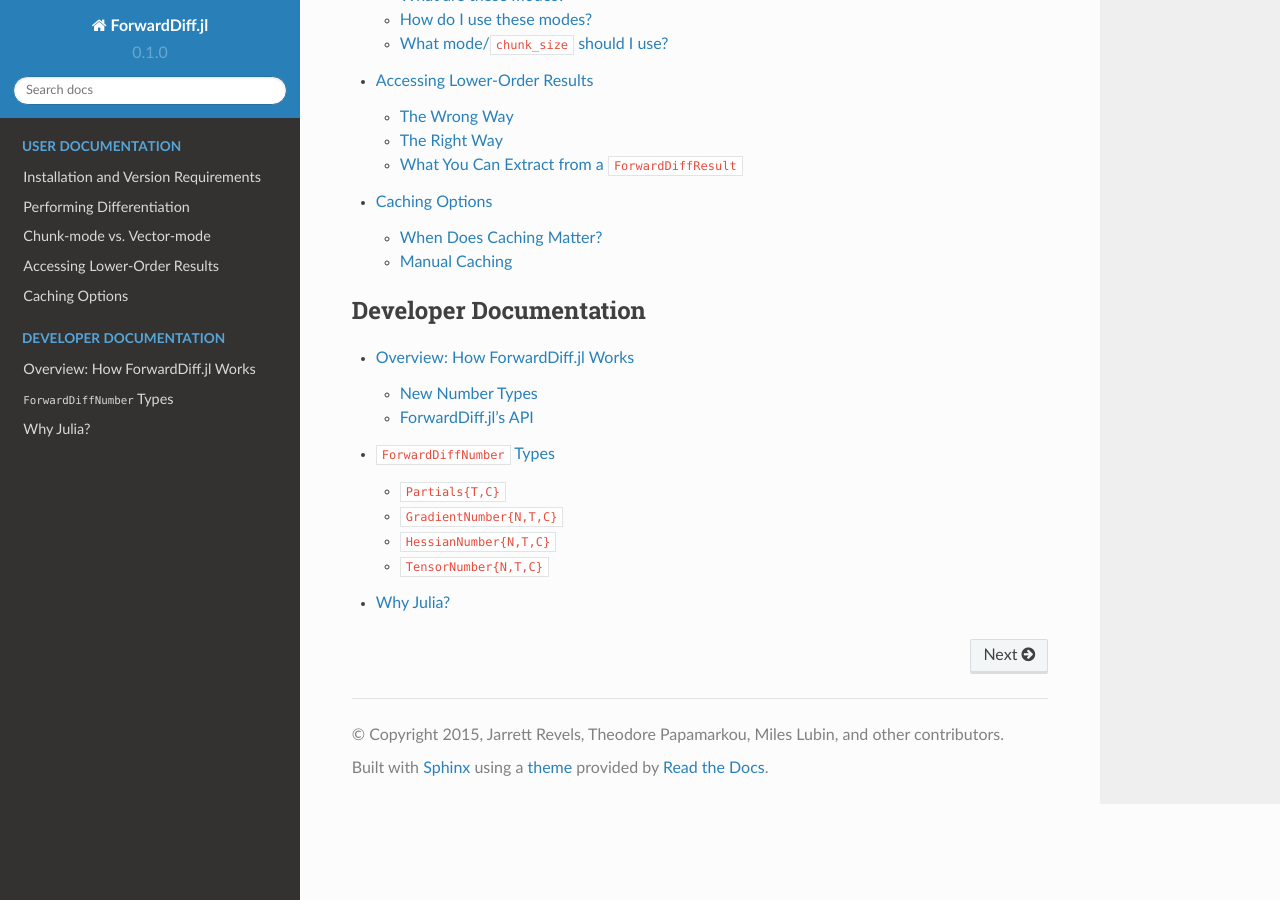
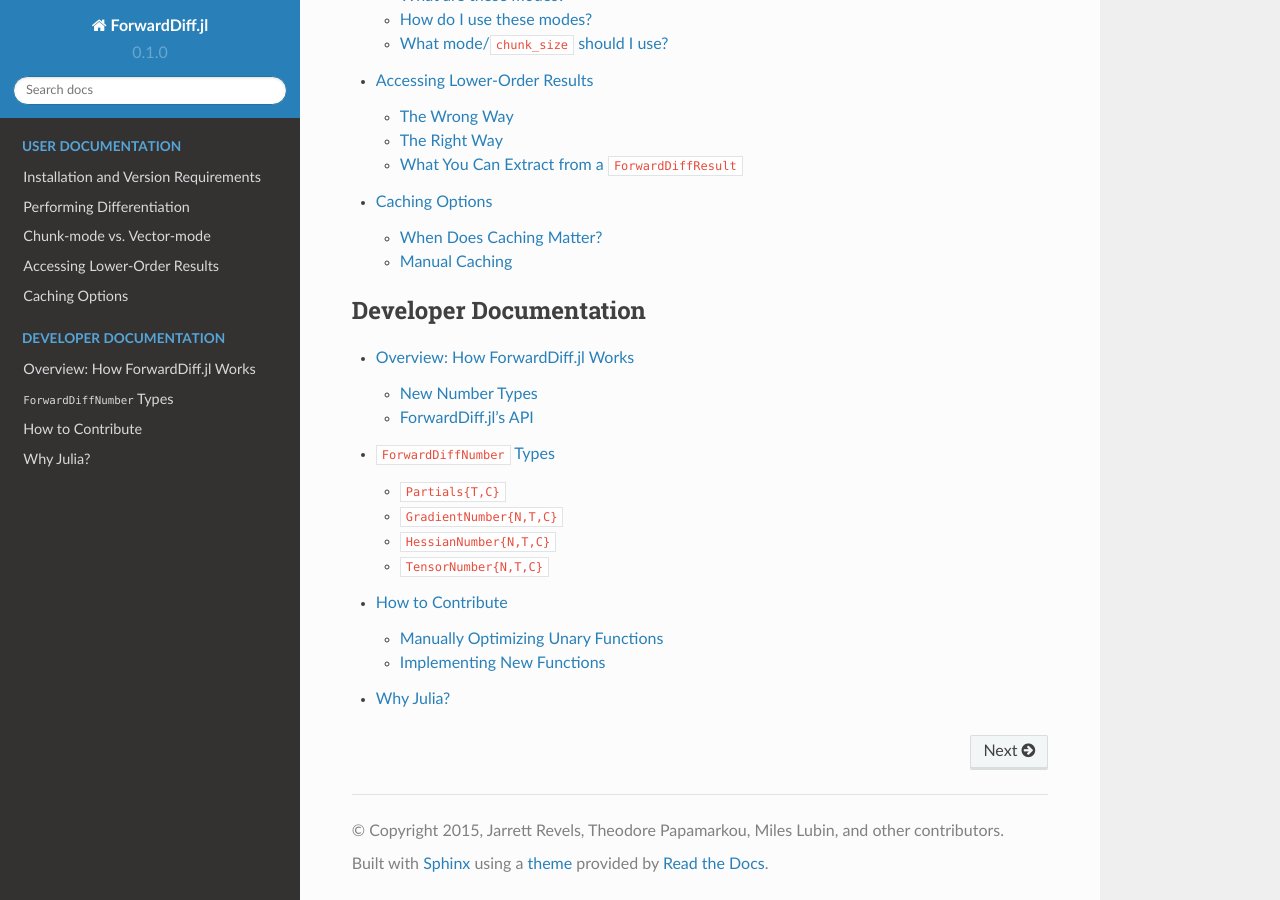
Before and after one commit to JuliaDiff/ForwardDiff.jl, a Sphinx documentation site: the page built from docs/source/index.rst, in a window 1280 px wide and 900 px high, scrolled down 788 px. Built offline with Sphinx 7.4.7 and the Read the Docs theme 2.0.0, drawn with Linux system fonts in a browser that asks for light colours; some of the changed lines change nothing that is shown.

Commit message:
stubbed out contribution guide

```diff
--- /dev/null
+++ b/docs/source/contributing.rst
@@ -0,0 +1,29 @@
+How to Contribute
+=================
+
+There are a few fairly easy ways for newcomers to substantially improve ForwardDiff.jl. They all revolve around **writing functions for the** ``ForwardDiffNumber`` **types**. This section provides brief tutorials on how to make these contributions.
+
+If you're not used to using GitHub, here's the workflow you should use:
+
+1. Fork ForwardDiff.jl
+2. Make a new branch on your fork, named after whatever changes you'll be making
+3. Apply your code changes to the branch on your fork
+4. When you're done, submit a PR to ForwardDiff.jl to merge your fork into ForwardDiff.jl's master branch.
+
+Manually Optimizing Unary Functions
+-----------------------------------
+
+1. Pick a function to optimize
+
+2. Write out the function's first, second, and third derivatives, reusing shared sub-expressions where possible
+
+3. Implement the function on the ``ForwardDiffNumber`` types
+
+Implementing New Functions
+--------------------------
+
+Via Calculus.jl
++++++++++++++++
+
+Manually
+++++++++
--- a/docs/source/index.rst
+++ b/docs/source/index.rst
@@ -25,6 +25,7 @@
 
    how_it_works.rst
    types.rst
+   contributing.rst
    why_julia.rst
 
 .. _`Go to ForwardDiff.jl on GitHub`: https://github.com/JuliaDiff/ForwardDiff.jl
```
